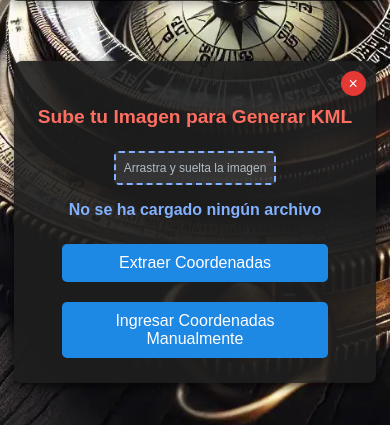
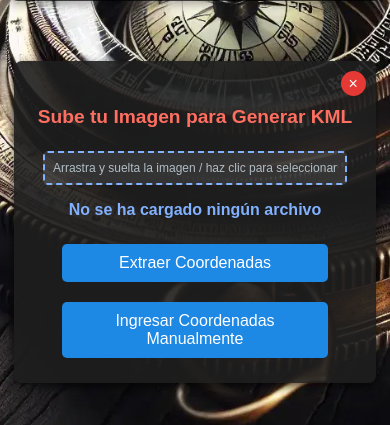
Before and after one commit to Erickdelpiero/kml, a Flask app: page / in a window 390 px wide. Shown: the part 396-821 px from the top of the page. Run offline with Flask 3, Linux system fonts and the light colour scheme.

Commit message:
Responsive V6

```diff
--- a/templates/index.html
+++ b/templates/index.html
@@ -26,7 +26,7 @@
         <form action="/upload" method="post" enctype="multipart/form-data" id="uploadForm">
             <label class="drop-area" for="fileInput" id="dropArea">
                 <input type="file" name="file" id="fileInput" accept="image/*" style="display: none;" required>
-                Arrastra y suelta la imagen
+                Arrastra y suelta la imagen / haz clic para seleccionar
             </label>
         </form>
 
```
